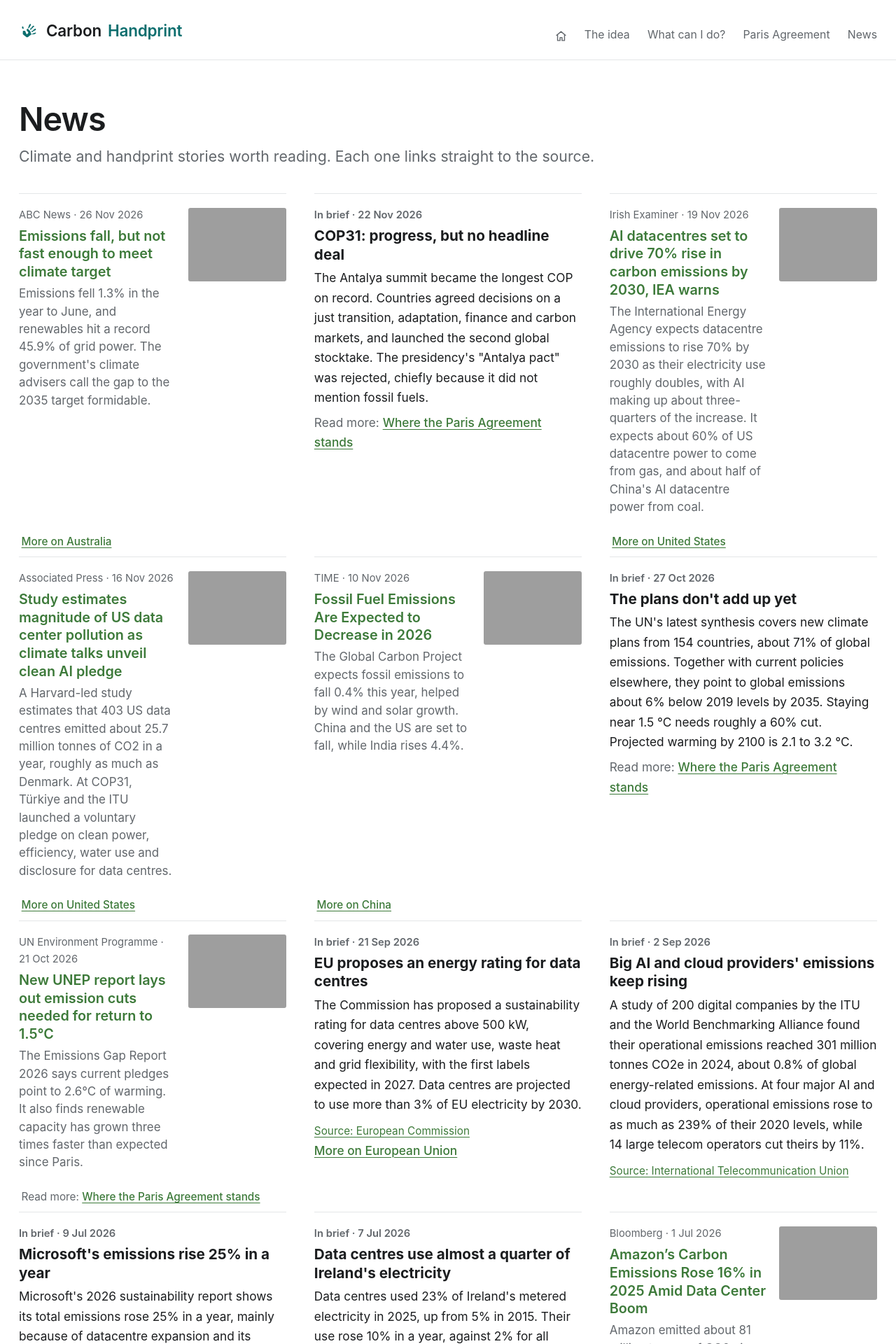
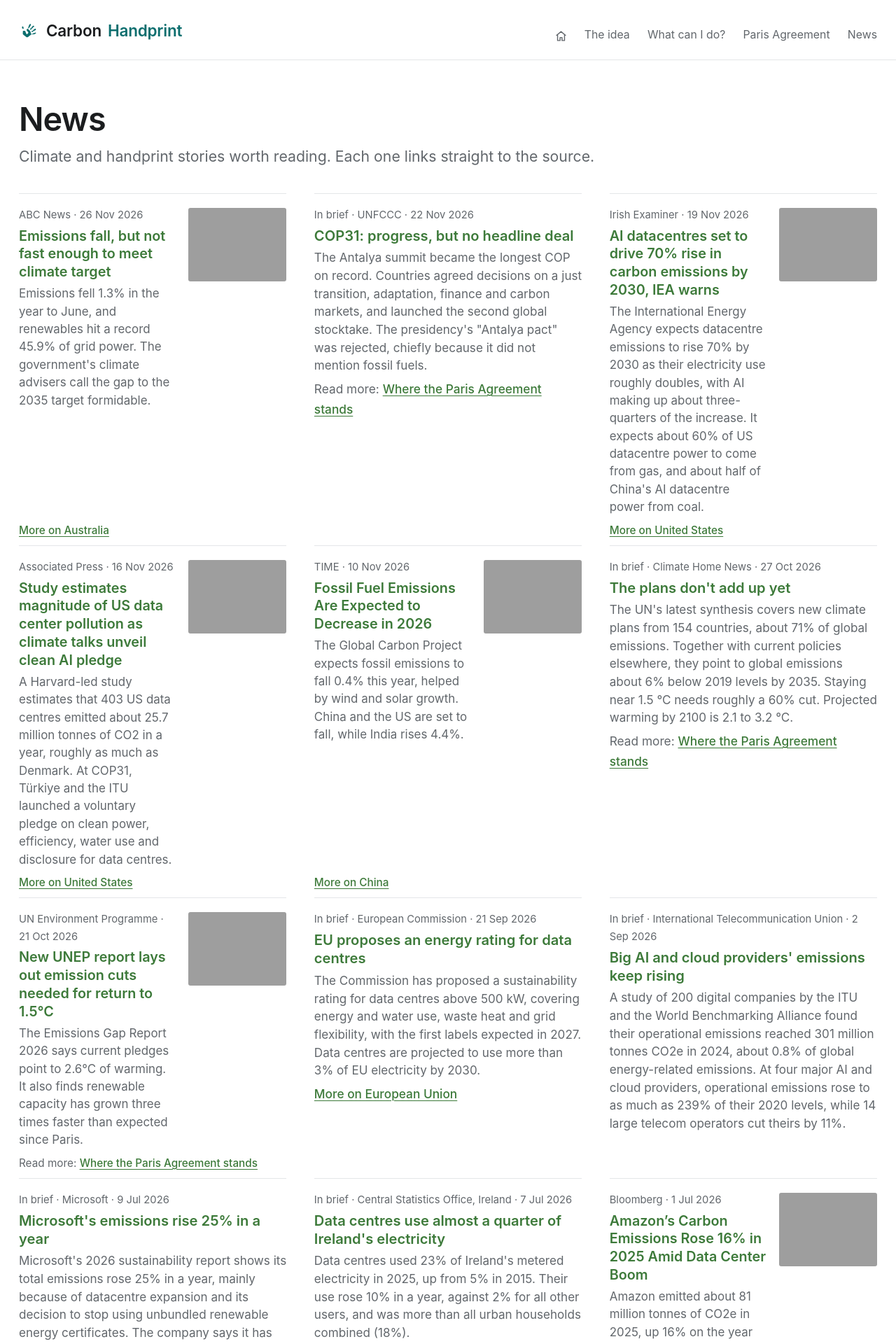
Before and after one commit to multiplicit-com/carbonhandprint, a Jekyll site: the page built from news.html, in a window 1280 px wide. Shown: the top 1920 px of the page at 70% size. Built offline with Jekyll 4.4.1, drawn with Linux system fonts in a browser that asks for light colours; some of the changed text lies outside the part shown; grey boxes are pictures that could not be loaded.

Commit message:
Make In brief items match news cards: source on top, linked title
Co-Authored-By: Claude Opus 5.5 <noreply@anthropic.com>
Claude-Session: https://claude.ai/code/session_01Li7jXRtkERso7tJFT24TLP

```diff
--- a/_includes/newscards.html
+++ b/_includes/newscards.html
@@ -3,11 +3,9 @@
 {% for n in items limit: include.limit | default: 1000 %}{% assign host = n.link | split: "/" %}{% if n.date_precision == "year" %}{% assign d = n.date | date: "%Y" %}{% elsif n.date_precision == "month" %}{% assign d = n.date | date: "%b %Y" %}{% else %}{% assign d = n.date | date: "%-d %b %Y" %}{% endif %}
   {% capture onsite %}{% if n.related %}{% for r in n.related %}Read more: <a href="{{ r.url | relative_url }}">{{ r.title }}</a>{% endfor %}{% elsif n.countries %}{% assign ck = n.countries | first %}{% assign cu = '/countries/' | append: ck | append: '/' %}{% unless page.url == cu %}<a href="{{ cu | relative_url }}">More on {{ site.data.countries[ck].name }}</a>{% endunless %}{% elsif n.tags contains "paris-agreement" %}{% unless page.url == "/paris-agreement/" %}Read more: <a href="{{ '/paris-agreement/' | relative_url }}">Where the Paris Agreement stands</a>{% endunless %}{% endif %}{% endcapture %}{% assign onsite = onsite | strip %}
   {% if n.snippet %}<li class="snippet">
-    <span class="sn-label">In brief · <time datetime="{{ n.date | date_to_xmlschema }}">{{ d }}</time></span>
-    <strong class="sn-title">{{ n.title }}</strong>
+    <span class="sn-label">In brief · {{ n.source | default: host[2] }} · <time datetime="{{ n.date | date_to_xmlschema }}">{{ d }}</time></span>
+    <a class="sn-title" href="{{ n.link }}" rel="nofollow noopener">{{ n.title }}</a>
     <p>{{ n.description }}</p>
-    {% assign cited = false %}{% if onsite != "" %}{% if n.related %}{% assign tu = n.related.first.url %}{% elsif n.countries %}{% assign tu = '/countries/' | append: n.countries.first | append: '/' %}{% else %}{% assign tu = '/paris-agreement/' %}{% endif %}{% assign tp = site.pages | where: "url", tu | first %}{% if tp.content contains n.link %}{% assign cited = true %}{% endif %}{% if tp.country %}{% assign tc = site.data.countries[tp.country] %}{% for f in tc.facts %}{% if f.url == n.link %}{% assign cited = true %}{% endif %}{% endfor %}{% endif %}{% endif %}
-    {% unless cited %}<a class="sn-src" href="{{ n.link }}" rel="nofollow noopener">Source: {{ n.source }}</a>{% endunless %}
     {% if onsite != "" %}<p class="onsite">{{ onsite }}</p>{% endif %}
   </li>{% else %}<li><a class="linkcard{% if n.card_image %} has-img{% endif %}" href="{{ n.link }}" rel="nofollow noopener">
     {% if n.card_image %}<img src="{{ n.card_image }}" alt="" loading="lazy" referrerpolicy="no-referrer" onerror="this.parentNode.classList.remove('has-img');this.remove()">{% endif %}
--- a/_layouts/cop.html
+++ b/_layouts/cop.html
@@ -17,7 +17,7 @@ layout: default
   {% assign news = site.news | where_exp: "n", "n.events contains page.event" | sort: "date" | reverse %}
   {% if news.size > 0 %}
   <h2>In the news</h2>
-  <ul class="newscards">{% for n in news %}{% if n.snippet %}<li class="snippet"><span class="sn-label">In brief · {{ n.date | date: "%-d %b %Y" }}</span><strong class="sn-title">{{ n.title }}</strong><p>{{ n.description }}</p><a class="sn-src" href="{{ n.link }}" rel="nofollow noopener">Source: {{ n.source }}</a></li>{% else %}<li><a class="linkcard{% if n.card_image %} has-img{% endif %}" href="{{ n.link }}" rel="nofollow noopener">{% if n.card_image %}<img src="{{ n.card_image }}" alt="" loading="lazy" referrerpolicy="no-referrer" onerror="this.parentNode.classList.remove('has-img');this.remove()">{% endif %}<span class="lc-body"><span class="lc-site">{{ n.source }} · {{ n.date | date: "%-d %b %Y" }}</span><span class="lc-title">{{ n.title }}</span>{% if n.description %}<span class="lc-desc">{{ n.description }}</span>{% endif %}</span></a></li>{% endif %}{% endfor %}</ul>
+  <ul class="newscards">{% for n in news %}{% if n.snippet %}<li class="snippet"><span class="sn-label">In brief · {{ n.source }} · {{ n.date | date: "%-d %b %Y" }}</span><a class="sn-title" href="{{ n.link }}" rel="nofollow noopener">{{ n.title }}</a><p>{{ n.description }}</p></li>{% else %}<li><a class="linkcard{% if n.card_image %} has-img{% endif %}" href="{{ n.link }}" rel="nofollow noopener">{% if n.card_image %}<img src="{{ n.card_image }}" alt="" loading="lazy" referrerpolicy="no-referrer" onerror="this.parentNode.classList.remove('has-img');this.remove()">{% endif %}<span class="lc-body"><span class="lc-site">{{ n.source }} · {{ n.date | date: "%-d %b %Y" }}</span><span class="lc-title">{{ n.title }}</span>{% if n.description %}<span class="lc-desc">{{ n.description }}</span>{% endif %}</span></a></li>{% endif %}{% endfor %}</ul>
   {% endif %}
   {% assign cops = site.data.events | where: "kind", "cop" | sort: "start" %}
   <p class="copnav">{% for c in cops %}{% if c.slug == page.event %}{% unless forloop.first %}{% assign pi = forloop.index0 | minus: 1 %}{% assign pc = cops[pi] %}<a href="{{ '/events/' | append: pc.slug | append: '/' | relative_url }}">Previous: {{ pc.name }}</a>{% endunless %}{% unless forloop.last %}{% assign nc = cops[forloop.index] %}{% unless forloop.first %} · {% endunless %}<a href="{{ '/events/' | append: nc.slug | append: '/' | relative_url }}">Next: {{ nc.name }}</a>{% endunless %}{% endif %}{% endfor %}</p>
--- a/assets/css/main.css
+++ b/assets/css/main.css
@@ -304,3 +304,10 @@ ul li::marker{color:var(--accent,var(--soft))}
 .points{padding-left:3rem;max-width:none}
 @media(max-width:760px){.facts,.points{border-radius:10px;padding:1.1rem}.points{padding-left:2.2rem}}
 .links{display:flex;flex-wrap:wrap;gap:.6rem 1.5rem}.links a{margin-right:0;white-space:nowrap}
+/* News cards and In brief items share one pattern: source and date on top, linked title, summary, then our own link */
+.newscards .sn-title,.newscards .lc-title{color:var(--accent,var(--link));text-decoration:none}
+.newscards .sn-title:hover{text-decoration:underline}
+.newscards .snippet p:not(.onsite){color:var(--soft);font-size:.95rem;line-height:1.5}
+.newscards li:not(.snippet) .onsite{padding:0}
+.newscards .onsite{margin:.3rem 0 0}
+.newscards .sn-title{font-weight:600;font-size:1.12rem;line-height:1.3}.newscards .sn-label{font-weight:400}.newscards li:not(.snippet) .onsite{margin-top:-.4rem}
```
